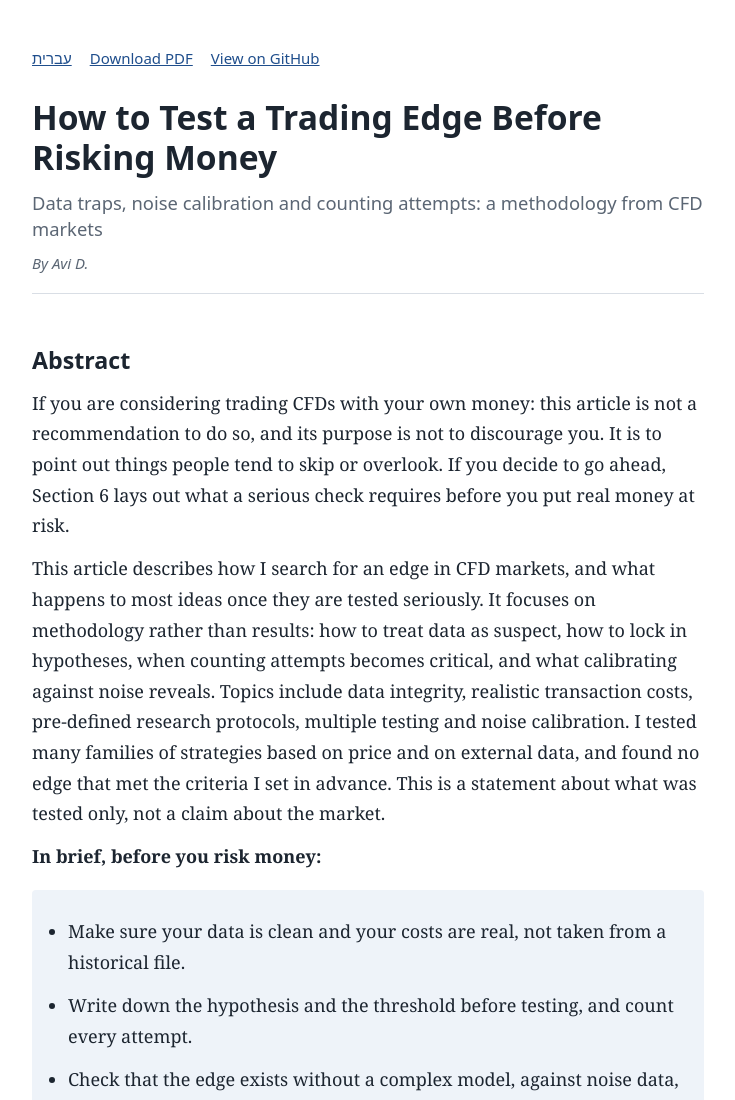
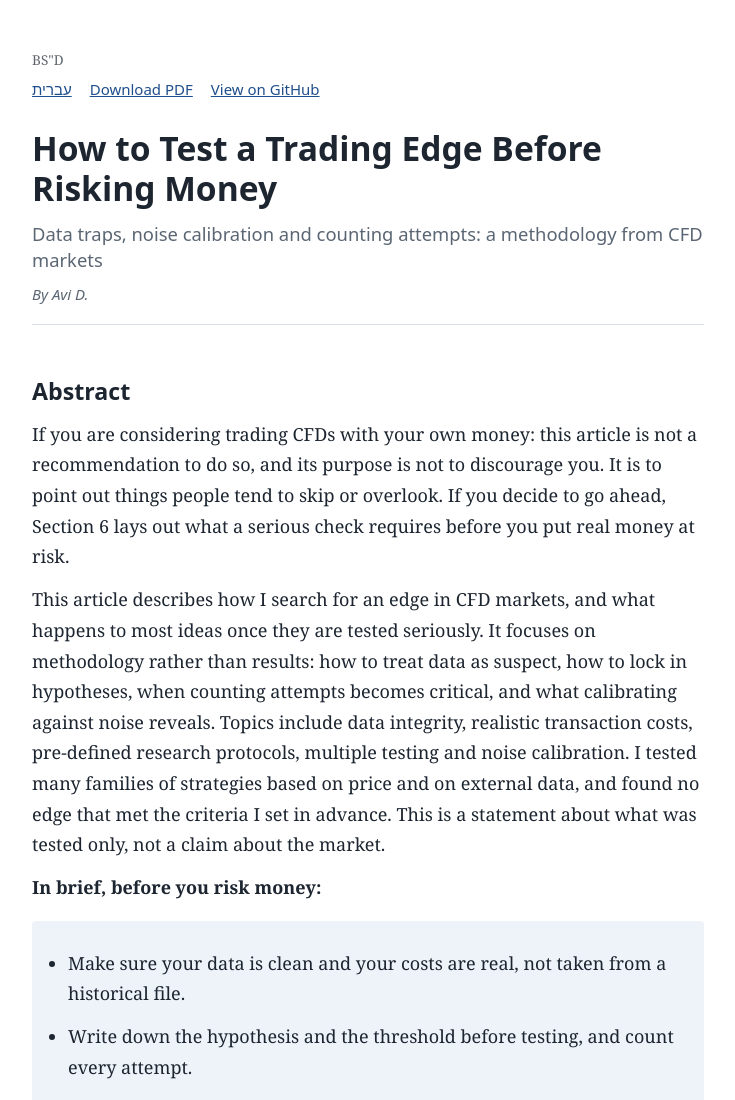
Before and after one commit to avi-d-data/how-to-test-a-trading-edge, a plain HTML site: page index.html in a window 1280 px wide. Shown: the top 1100 px of the page, without its empty margins (272-1007 px from the left). Drawn offline with Linux system fonts and the light colour scheme.

Commit message:
Update index.html

```diff
--- a/index.html
+++ b/index.html
@@ -33,11 +33,13 @@ article ul:first-of-type{background:var(--box);padding:14px 20px 14px 36px;borde
 [dir=rtl] article ul:first-of-type{padding:14px 36px 14px 20px}
 u{text-decoration:none}article a u{text-decoration:underline}
 a:focus-visible{outline:2px solid var(--acc);outline-offset:2px}
+.bsd{font-size:.85rem;opacity:.7;margin:0 0 .5rem}
 </style>
 </head>
 <body>
 <main>
 <header>
+<p class="bsd">BS"D</p>
 <nav><a href="https://avi-d-data.github.io/how-to-test-a-trading-edge/he/" hreflang="he">עברית</a><a href="https://github.com/avi-d-data/how-to-test-a-trading-edge/raw/main/how-to-test-a-trading-edge.pdf">Download PDF</a><a href="https://github.com/avi-d-data/how-to-test-a-trading-edge">View on GitHub</a></nav>
 <h1 class="t">How to Test a Trading Edge Before Risking Money</h1>
 <p class="sub">Data traps, noise calibration and counting attempts: a methodology from CFD markets</p>
```
